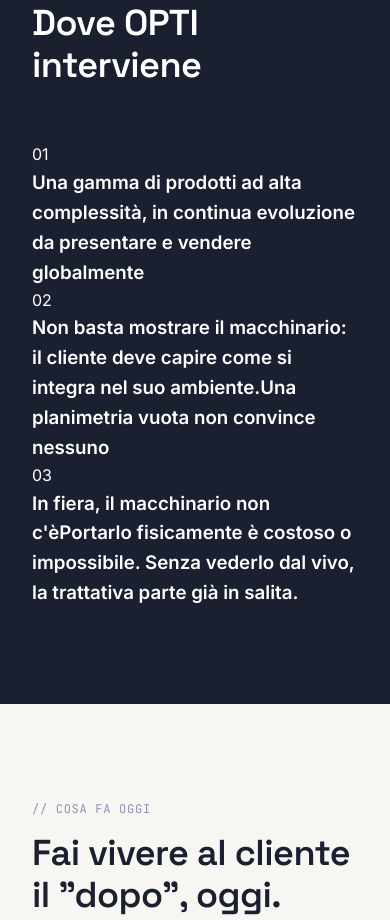
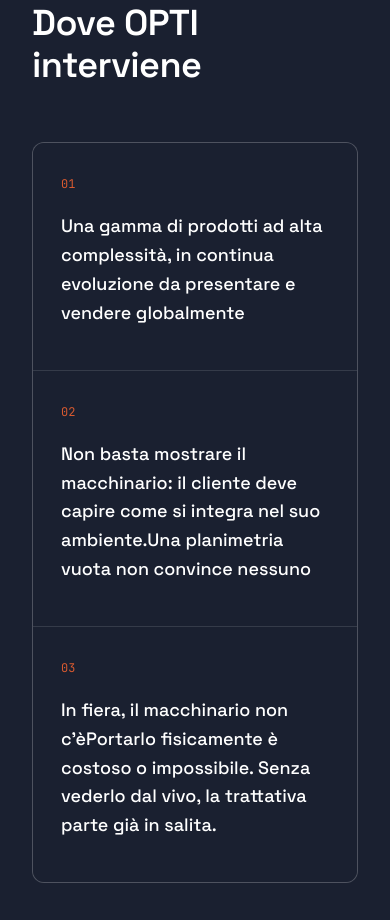
Before and after one commit to matteo-maggi/opti-landing, a plain HTML site: page index.html in a window 390 px wide. Shown: the part 1567-2487 px from the top of the page. Drawn offline with Linux system fonts and the light colour scheme.

Commit message:
restored cards

```diff
--- a/index.html
+++ b/index.html
@@ -195,6 +195,12 @@
   .problem-row .pn{font-family:var(--display); font-size:15px; font-weight:600; color:var(--coral); align-self:start; padding-top:6px;}
   .problem-row h3{font-family:var(--display); font-weight:600; letter-spacing:-0.01em; font-size:28px; line-height:1.2; color:var(--white);}
   .problem-row p{font-size:15px; color:var(--navy-100); line-height:1.65;}
+  .problem-grid{display:grid; grid-template-columns:repeat(3,1fr); gap:1px; background:rgba(255,255,255,0.12); border-radius:12px; overflow:hidden; border:1px solid rgba(255,255,255,0.12);}
+  .problem-card{background:var(--navy-900); padding:32px 28px; transition:background .2s ease, transform .2s ease;}
+  .problem-card:hover{background:#212841; transform:translateY(-3px);}
+  .problem-card .pn{font-family:var(--mono); font-size:12px; color:var(--coral); margin-bottom:18px; display:block;}
+  .problem-card h3{font-family:var(--display); font-weight:500; font-size:18px; margin-bottom:10px; color:var(--white);}
+  .problem-card p{font-size:14px; color:var(--navy-300); line-height:1.6;}
   .ps-divider{display:inline-flex; align-items:center; gap:6px; font-family:var(--mono); font-size:11px; font-weight:600; color:var(--coral-light); background:rgba(216,90,48,0.14); border:1px solid rgba(216,90,48,0.32); text-transform:uppercase; letter-spacing:0.05em; padding:5px 12px; border-radius:20px; margin:22px 0 16px;}
   .ps-divider::before{content:'↓'; font-size:11px;}
   .ps-solution{border-left:2px solid var(--coral); padding-left:16px;}
@@ -288,6 +294,7 @@
     .problem-row{grid-template-columns:1fr; gap:8px; padding:28px 0;}
     .problem-row .pn{display:none;}
     .problem-row h3{font-size:21px;}
+    .problem-grid{grid-template-columns:1fr;}
     .flow-steps{grid-template-columns:1fr; gap:32px;}
     .value-grid{grid-template-columns:1fr;}
     .how-row{grid-template-columns:1fr; gap:20px;}
```
